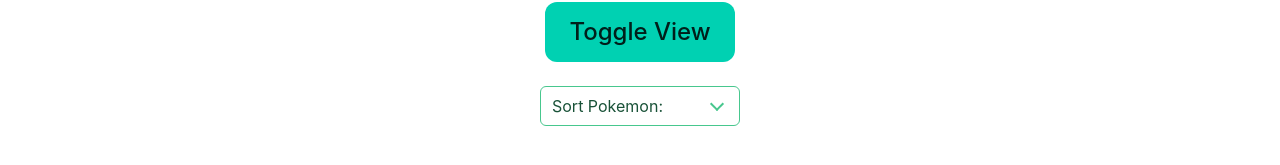
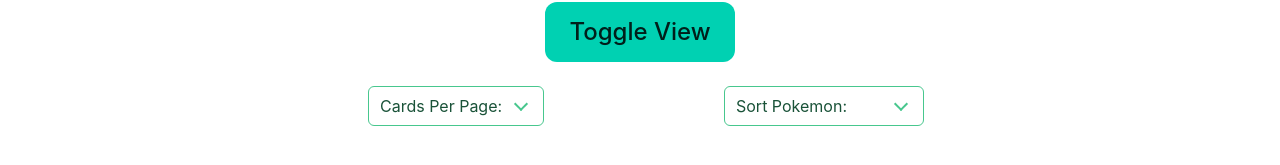
Before and after one commit to Grasscopper/pokemon, a Next.js app: page / in a window 1280 px wide. Shown: the part 363-528 px from the top of the page. Built offline with nearby package versions, Linux system fonts and the light colour scheme; no server answers.

Commit message:
Change number of Pokemon displayed

```diff
--- a/src/app/Pagination.tsx
+++ b/src/app/Pagination.tsx
@@ -2,8 +2,8 @@
 
 import React from "react";
 
-const Pagination = (props: { totalPokemon: number; setCurrentPage: (arg0: number) => void; currentPage: number; }) => {
-  const numPages = Math.ceil(props.totalPokemon/25);
+const Pagination = (props: { totalPokemon: number; setCurrentPage: (arg0: number) => void; currentPage: number; cardLimit: number; }) => {
+  const numPages = Math.ceil(props.totalPokemon/props.cardLimit);
   const pageNumbers = [];
 
   let start = props.currentPage - 2;
--- a/src/app/page.tsx
+++ b/src/app/page.tsx
@@ -16,6 +16,7 @@
   const [nameFilter, setNameFilter] = useState("");
   const [typeFilter, setTypeFilter] = useState("");
   const [sort, setSort] = useState("pokedex");
+  const [cardLimit, setLimit] = useState(25);
 
   const [listType, setListType] = useState("list")
 
@@ -25,6 +26,10 @@
 
   const updateType = (event: { currentTarget: { value: string; }; }) => {
     setTypeFilter(event.currentTarget.value);
+  }
+
+  const changeLimit = (event: { currentTarget: { value: string; }; }) => {
+    setLimit(Number(event.currentTarget.value));
   }
 
   const throwPokeball = (event: { currentTarget: { id: React.SetStateAction<string>; }; }) => {
@@ -124,9 +129,9 @@
   }, [pokeball]);
 
   let start = 0;
-  let end = 25;
+  let end = cardLimit;
   end = end * currentPage;
-  start = end - 25;
+  start = end - cardLimit;
   const displayedPokemon = pokemon.slice(start, end);
   const sortingFunction = findSortingFunction(sort);
 
@@ -220,7 +225,8 @@
           <Pagination
           totalPokemon={pokemon.length}
           currentPage={currentPage}
-          setCurrentPage={setCurrentPage} />
+          setCurrentPage={setCurrentPage}
+          cardLimit={cardLimit} />
         </div>
         <div className="column is-2" />
 
@@ -234,9 +240,22 @@
           </div>
         <div className="column is-4" />
 
-        <div className="column is-4" />
+        <div className="column is-2" />
+        <div className="column is-4">
+          <div className="select is-success">
+              <select onChange={changeLimit}>
+              <option value="25">Cards Per Page:</option>
+              <option value="5">5 Cards</option>
+              <option value="25">25 Cards</option>
+              <option value="50">50 Cards</option>
+              <option value="100">100 Cards</option>
+              <option value="250">250 Cards</option>
+              <option value="1302">All Cards</option>
+              </select>
+          </div>
+        </div>
           <PokemonSort setSort={setSort} />
-        <div className="column is-4" />
+        <div className="column is-2" />
 
         {pokemonCards}
 
--- a/src/app/pokemon/PokemonSort.tsx
+++ b/src/app/pokemon/PokemonSort.tsx
@@ -9,7 +9,7 @@
     <div className="column is-4">
         <div className="select is-success">
             <select onChange={setSort}>
-            <option>Sort Pokemon:</option>
+            <option value="pokedex">Sort Pokemon:</option>
             <option value="pokedex">By Pokedex</option>
             <option value="name">By Name</option>
             <option value="type">By Type</option>
```
